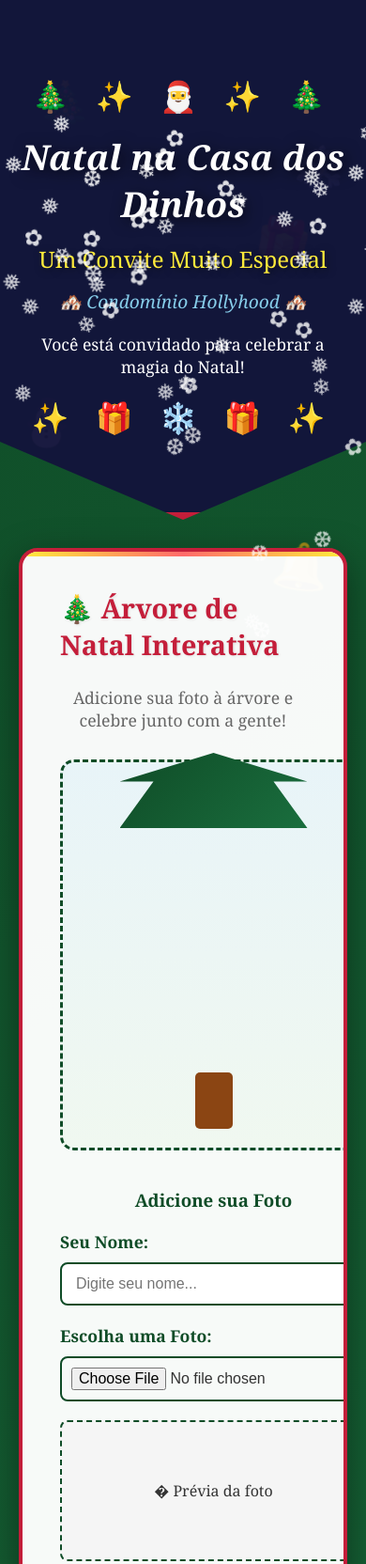
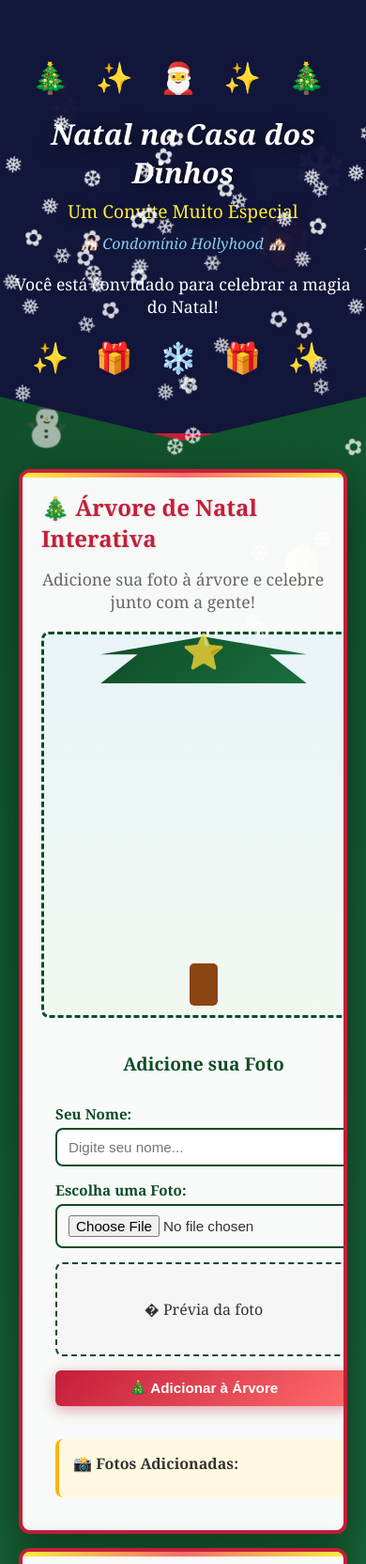
Before and after one commit to richardemgineer/natal, a plain HTML site: page index.html in a window 390 px wide. Shown: the top 1664 px of the page at 94% size. Drawn offline with Linux system fonts and the light colour scheme.

Commit message:
Melhorar responsivo da árvore para celular - ajustes de tamanho e layout

```diff
--- a/index.html
+++ b/index.html
@@ -145,12 +145,17 @@
             border: 3px dashed #0f4c27;
             padding: 20px;
             position: relative;
+            width: 100%;
+            max-width: 400px;
+            margin: 0 auto;
         }
 
         .tree {
             position: relative;
-            width: 300px;
-            height: 400px;
+            width: 100%;
+            max-width: 280px;
+            height: auto;
+            aspect-ratio: 280/420;
         }
 
         .tree-part {
@@ -158,29 +163,35 @@
             background: linear-gradient(135deg, #0f4c27 0%, #1a6e3e 100%);
             clip-path: polygon(50% 0%, 100% 38%, 82% 38%, 100% 100%, 0 100%, 18% 38%, 0% 38%);
             position: relative;
-            margin-bottom: 10px;
+            margin-bottom: 8px;
+            width: 100%;
         }
 
         .tree-part:nth-child(1) {
-            width: 280px;
-            height: 120px;
+            height: 12vw;
+            max-height: 120px;
+            min-height: 80px;
         }
 
         .tree-part:nth-child(2) {
-            width: 240px;
-            height: 100px;
-            margin-top: -40px;
+            height: 10vw;
+            max-height: 100px;
+            min-height: 70px;
+            margin-top: -3vw;
         }
 
         .tree-part:nth-child(3) {
-            width: 200px;
-            height: 80px;
-            margin-top: -30px;
+            height: 8vw;
+            max-height: 80px;
+            min-height: 60px;
+            margin-top: -2vw;
         }
 
         .tree-trunk {
-            width: 40px;
-            height: 60px;
+            width: 6vw;
+            max-width: 40px;
+            height: 8vw;
+            max-height: 60px;
             background: #8B4513;
             margin: 10px auto 0;
             border-radius: 5px;
@@ -191,8 +202,9 @@
             top: -15px;
             left: 50%;
             transform: translateX(-50%);
-            font-size: 3em;
+            font-size: clamp(2em, 5vw, 3em);
             animation: star-shine 1.5s ease-in-out infinite;
+            z-index: 10;
         }
 
         @keyframes star-shine {
@@ -210,11 +222,11 @@
 
         .photo-ornament {
             position: absolute;
-            width: 60px;
-            height: 60px;
+            width: clamp(40px, 8vw, 60px);
+            height: clamp(40px, 8vw, 60px);
             border-radius: 50%;
-            border: 4px solid gold;
-            box-shadow: 0 4px 15px rgba(0, 0, 0, 0.3);
+            border: 3px solid gold;
+            box-shadow: 0 2px 8px rgba(0, 0, 0, 0.3);
             cursor: pointer;
             transition: all 0.3s ease;
             background-size: cover;
@@ -223,8 +235,8 @@
         }
 
         .photo-ornament:hover {
-            transform: scale(1.1);
-            box-shadow: 0 6px 20px rgba(255, 215, 0, 0.6);
+            transform: scale(1.15);
+            box-shadow: 0 4px 15px rgba(255, 215, 0, 0.6);
         }
 
         .photo-ornament.empty {
@@ -469,6 +481,16 @@
         }
 
         /* Responsivo */
+        @media (max-width: 1024px) {
+            .tree-container {
+                gap: 30px;
+            }
+
+            .tree-visual {
+                min-height: 500px;
+            }
+        }
+
         @media (max-width: 768px) {
             .convite-header h1 {
                 font-size: 2.2em;
@@ -484,6 +506,32 @@
 
             .tree-container {
                 grid-template-columns: 1fr;
+                gap: 20px;
+                margin-top: 20px;
+            }
+
+            .tree-visual {
+                min-height: 450px;
+                max-width: 100%;
+                border-radius: 10px;
+                padding: 15px;
+            }
+
+            .tree {
+                max-width: 250px;
+            }
+
+            .photo-ornament {
+                width: clamp(35px, 7vw, 50px);
+                height: clamp(35px, 7vw, 50px);
+                border-width: 2px;
+            }
+
+            .tree-trunk {
+                width: 5vw;
+                height: 7vw;
+                max-width: 35px;
+                max-height: 55px;
             }
 
             .secret-friend-container {
@@ -495,13 +543,164 @@
                 width: 100%;
             }
 
+            .tree-form {
+                padding: 15px;
+            }
+
+            .tree-form h3 {
+                font-size: 1.2em;
+                margin-bottom: 15px;
+            }
+
+            .form-group label {
+                font-size: 1em;
+            }
+
+            button {
+                padding: 12px 20px;
+                font-size: 1em;
+            }
+
+            .preview-foto {
+                height: 120px;
+            }
+
+            .menu-grid {
+                grid-template-columns: 1fr;
+            }
+        }
+
+        @media (max-width: 480px) {
+            .convite-header {
+                padding: 40px 15px;
+                clip-path: polygon(0 0, 100% 0, 100% 90%, 50% 100%, 0 90%);
+            }
+
+            .convite-header h1 {
+                font-size: 1.8em;
+                margin: 10px 0;
+            }
+
+            .convite-header .subtitulo {
+                font-size: 1.2em;
+                margin: 10px 0;
+            }
+
+            .convite-header .endereco {
+                font-size: 1em;
+            }
+
+            .convite-decoracao {
+                font-size: 1.5em;
+                letter-spacing: 5px;
+                margin: 10px 0;
+            }
+
+            section {
+                padding: 20px;
+                border-radius: 12px;
+                margin: 15px 0;
+            }
+
+            section h2 {
+                font-size: 1.5em;
+                gap: 8px;
+                margin-bottom: 15px;
+            }
+
+            .tree-container {
+                margin-top: 10px;
+            }
+
             .tree-visual {
                 min-height: 400px;
+                padding: 10px;
+                border-radius: 8px;
             }
 
             .tree {
-                width: 200px;
-                height: 300px;
+                max-width: 220px;
+            }
+
+            .tree-part:nth-child(1) {
+                min-height: 70px;
+            }
+
+            .tree-part:nth-child(2) {
+                min-height: 60px;
+            }
+
+            .tree-part:nth-child(3) {
+                min-height: 50px;
+            }
+
+            .tree-trunk {
+                width: 6vw;
+                height: 8vw;
+                min-width: 30px;
+                min-height: 45px;
+            }
+
+            .photo-ornament {
+                width: clamp(30px, 6vw, 45px);
+                height: clamp(30px, 6vw, 45px);
+                border-width: 2px;
+            }
+
+            .tree-form {
+                padding: 15px;
+                gap: 15px;
+            }
+
+            .form-group {
+                gap: 5px;
+            }
+
+            .form-group label {
+                font-size: 0.95em;
+            }
+
+            input[type="text"],
+            input[type="file"],
+            select {
+                padding: 10px 12px;
+                font-size: 0.95em;
+            }
+
+            button {
+                padding: 10px 15px;
+                font-size: 0.95em;
+                border-radius: 6px;
+            }
+
+            .preview-foto {
+                height: 100px;
+            }
+
+            .attendees-list {
+                grid-template-columns: repeat(auto-fill, minmax(150px, 1fr));
+            }
+
+            .attendee-card {
+                padding: 12px;
+                font-size: 0.9em;
+            }
+
+            .menu-item {
+                padding: 15px;
+            }
+
+            .menu-item h3 {
+                font-size: 1.2em;
+            }
+
+            .menu-item .emoji {
+                font-size: 2em;
+            }
+
+            footer {
+                padding: 20px 15px;
+                font-size: 1em;
             }
         }
 
@@ -602,7 +801,7 @@
 
                     <div style="margin-top: 20px; padding: 15px; background: #fff8e1; border-radius: 8px; border-left: 4px solid #ffb300;">
                         <p><strong>📸 Fotos Adicionadas:</strong></p>
-                        <div id="listaFotos" style="margin-top: 10px; display: grid; grid-template-columns: repeat(auto-fill, minmax(50px, 1fr)); gap: 10px;">
+                        <div id="listaFotos" style="margin-top: 10px; display: grid; grid-template-columns: repeat(auto-fill, minmax(50px, 1fr)); gap: 10px; max-width: 100%;">
                         </div>
                     </div>
                 </div>
```
